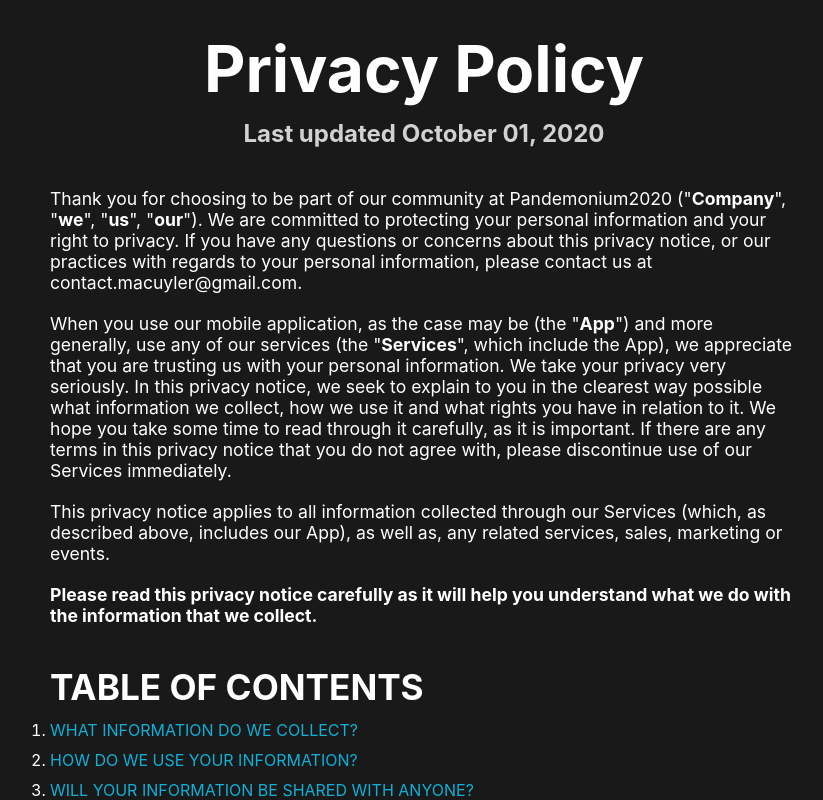
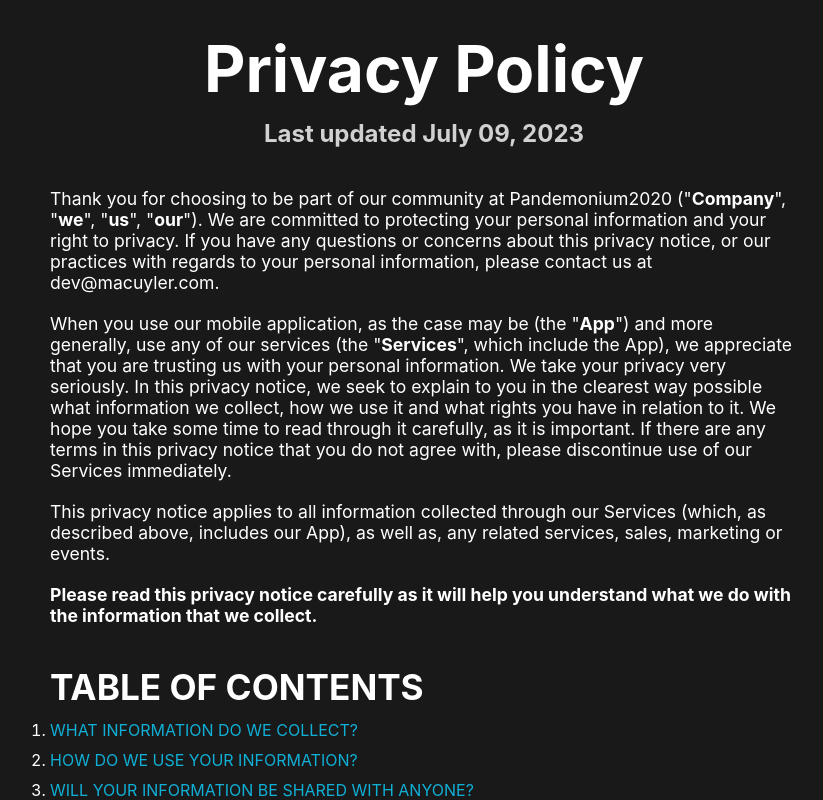
Before and after one commit to macuyler/pandemonium-site, a React (Create React App) app: page /privacy in a window 1280 px wide. Shown: the top 800 px of the page, without its empty margins (216-1039 px from the left). Built offline with nearby package versions, Linux system fonts and the light colour scheme; no server answers.

Commit message:
Update email on privacy policy

```diff
--- a/src/components/pages/Privacy/index.js
+++ b/src/components/pages/Privacy/index.js
@@ -11,7 +11,7 @@ const PrivacyPage = ({ classes }) => {
       <ArticleWrapper>
         <div className={classes.content}>
           <h1>Privacy Policy</h1>
-          <h2>Last updated October 01, 2020</h2>
+          <h2>Last updated July 09, 2023</h2>
           <p>
             Thank you for choosing to be part of our community at
             Pandemonium2020 (&quot;
@@ -21,7 +21,7 @@ const PrivacyPage = ({ classes }) => {
             information and your right to privacy. If you have any questions or
             concerns about this privacy notice, or our practices with regards to
             your personal information, please contact us at
-            contact.macuyler@gmail.com.
+            dev@macuyler.com.
           </p>
           <p>
             When you use our mobile application, as the case may be (the &quot;
@@ -433,7 +433,7 @@ const PrivacyPage = ({ classes }) => {
             <h4>11. HOW CAN YOU CONTACT US ABOUT THIS NOTICE?</h4>
             <p>
               If you have questions or comments about this notice, you may email
-              us at contact.macuyler@gmail.com or fill out a report on our{" "}
+              us at dev@macuyler.com or fill out a report on our{" "}
               <a href="/support">support page</a>.
             </p>
           </div>
```
